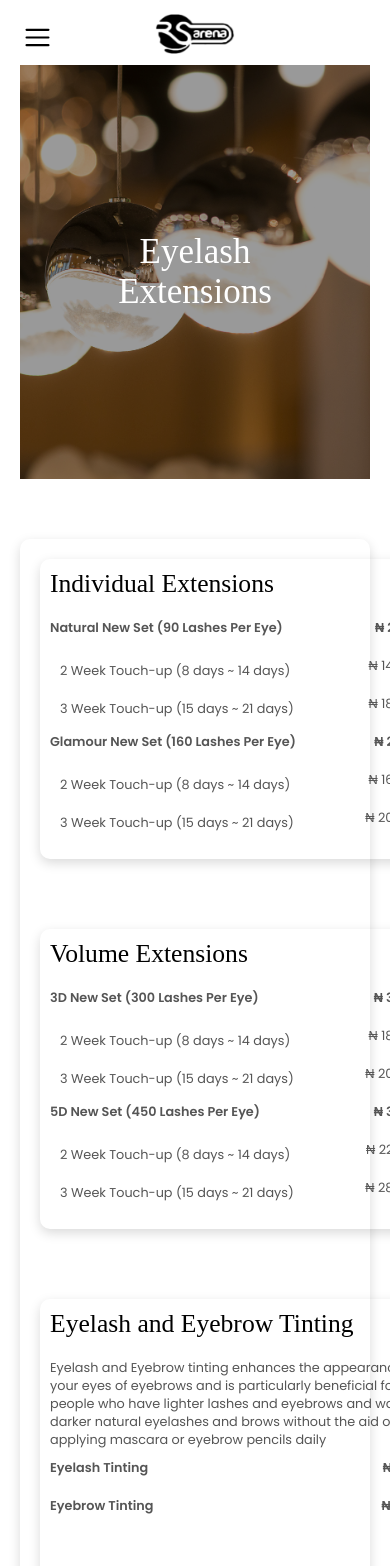
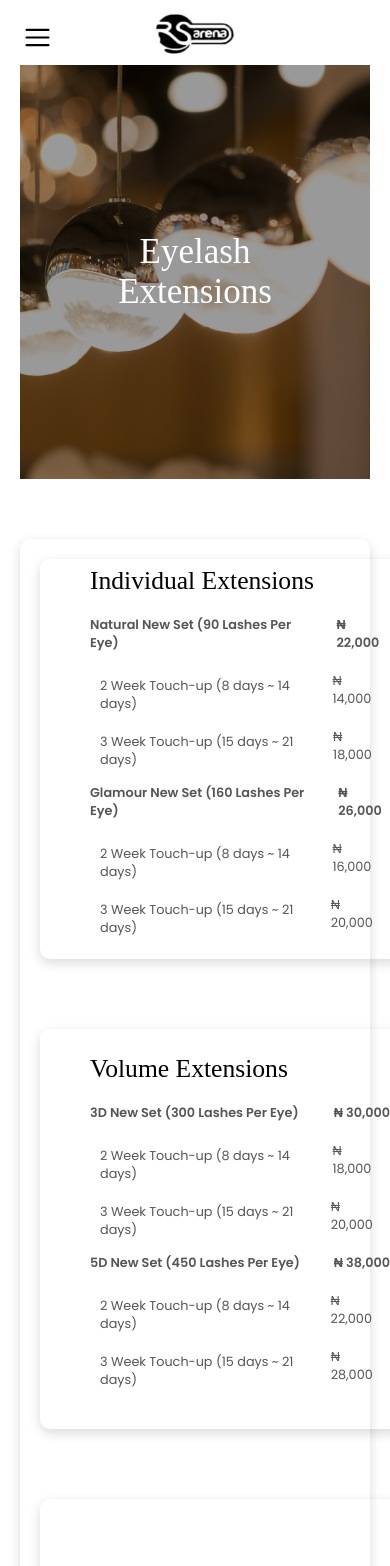
Before and after one commit to Mikey1-nuel/rs-arena-frontend, a Next.js app: page /services/eyelash in a window 390 px wide. Shown: the top 1566 px of the page. Built offline with nearby package versions, Linux system fonts and the light colour scheme; a web font is replaced by a local one.

Commit message:
adjusted content viewing

```diff
--- a/src/app/styles/body-mas.css
+++ b/src/app/styles/body-mas.css
@@ -28,8 +28,8 @@
 	grid-template-rows: 1fr 1fr;
 	justify-content: center;
 	align-items: center;
-	padding: 20px 100px 20px 100px;
-	gap: 20px;
+	padding: 20px 170px 20px 170px;
+	gap: 30px;
 	margin-top: 150px;
 	box-shadow: 0 4px 12px rgba(0, 0, 0, 0.15);
 	border-radius: 10px;
--- a/src/app/styles/eyelash.css
+++ b/src/app/styles/eyelash.css
@@ -39,8 +39,8 @@
 	grid-template-rows: 1fr 1fr;
 	justify-content: center;
 	align-items: center;
-	padding: 20px 100px 20px 100px;
-	gap: 60px;
+	padding: 20px 200px 20px 200px;
+	gap: 30px;
 	margin-top: 150px;
 	box-shadow: 0 4px 12px rgba(0, 0, 0, 0.15);
 	border-radius: 10px;
@@ -52,7 +52,7 @@
 	justify-content: flex-start;
 	align-items: flex-start;
 	margin-bottom: 50px;
-	width: 400px;
+	width: 470px;
 	height: 300px;
 	box-shadow: 0 4px 12px rgba(0, 0, 0, 0.15);
 	padding: 10px;
@@ -145,19 +145,20 @@
 	}
 
 	.eyelash-treat {
-		display: grid;
-		grid-template-columns: 1fr 1fr;
-		grid-template-rows: 1fr 1fr;
+		display: flex;
+		flex-direction: column;
 		justify-content: center;
 		align-items: center;
-		padding: 20px 50px 20px 50px;
+		padding: 20px 0px 20px 0px;
 		gap: 20px;
 		margin-top: 120px;
 	}
 
 	.li-of-eyelash-treat {
-		width: 340px;
-		height: 380px;
+		justify-content: center;
+		width: 550px;
+		height: 340px;
+		padding: 10px 50px;
 	}
 
 	.li-of-eyelash-treat h3 {
@@ -258,7 +259,7 @@
 
 	.li-of-eyelash-treat {
 		width: 400px;
-		height: 300px;
+		height: 400px;
 	}
 
 	.li-of-eyelash-treat h3 {
--- a/src/app/styles/med-ped.css
+++ b/src/app/styles/med-ped.css
@@ -39,8 +39,8 @@
 	grid-template-columns: 1fr 1fr;
 	justify-content: center;
 	align-items: center;
-	padding: 20px 30px 20px 30px;
-	gap: 10px;
+	padding: 20px 170px 20px 170px;
+	gap: 20px;
 }
 
 .man-ped-list {
```
Also changed, not shown: src/app/styles/facial.css (+6 -6 lines), src/app/styles/hairstyles.css (+9 -2 lines).
